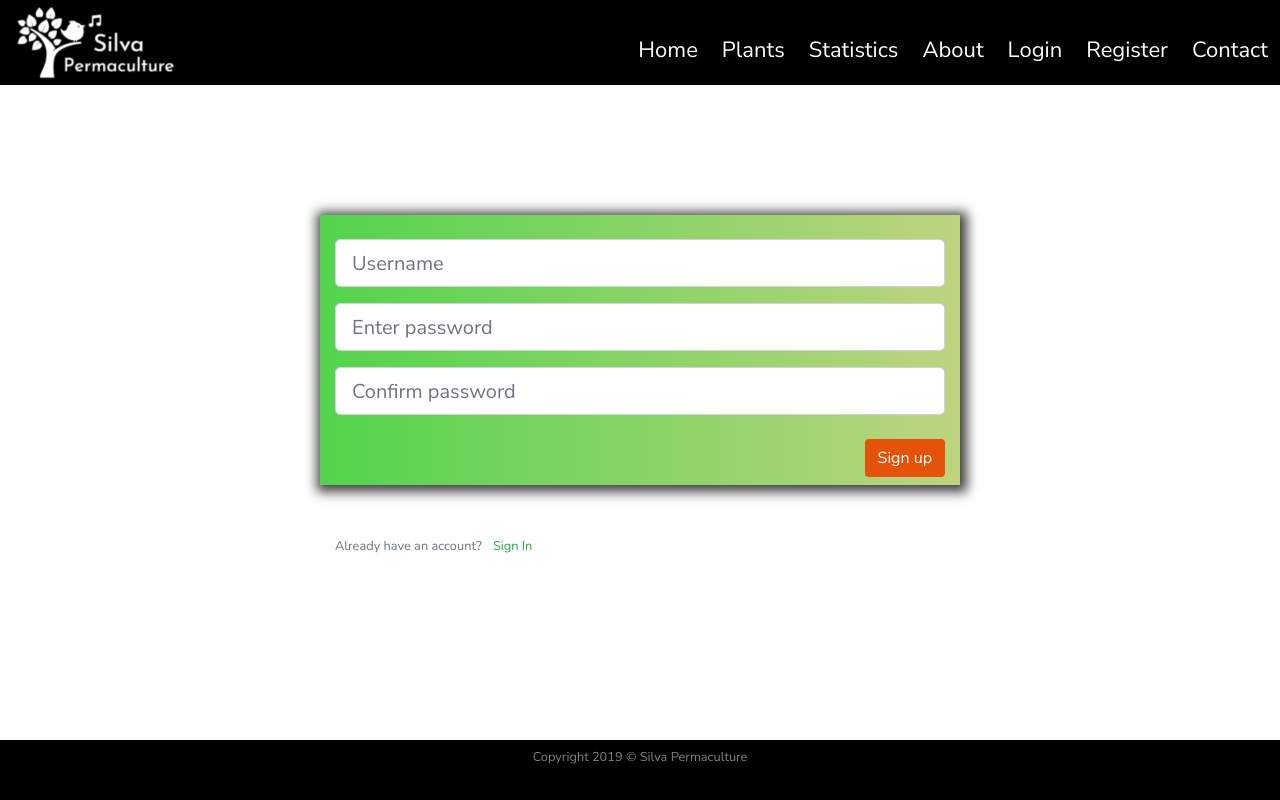
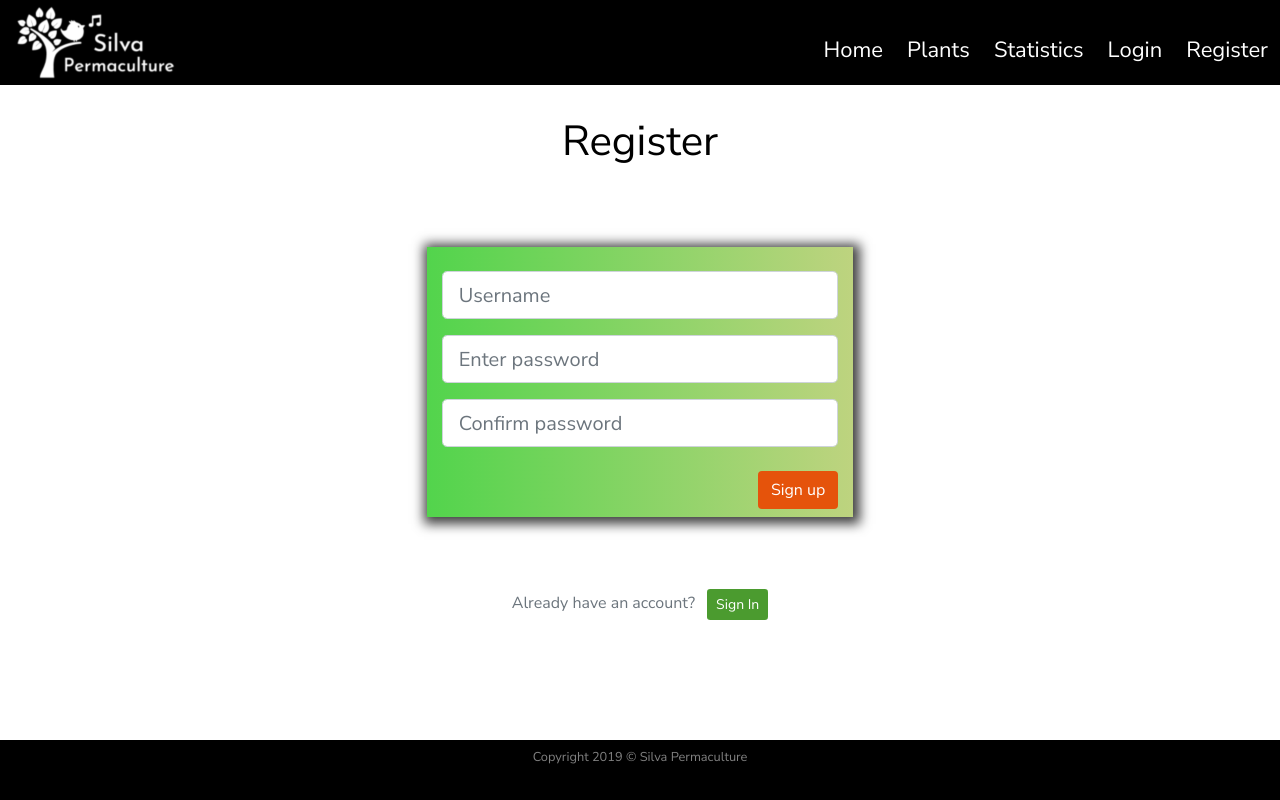
Before and after one commit to Walachul/SilvaPermaculture, a Flask app: page /register in a window 1280 px wide. Run offline with Flask 2, Linux system fonts and the light colour scheme; parts of the project's set-up code (start-up, migrations or seed data) failed here and were passed over; some libraries are stand-ins or nearby versions.

Commit message:
Removed about and contact templates. Restyled of the register page.

```diff
--- a/silvapermaculture/routes.py
+++ b/silvapermaculture/routes.py
@@ -23,9 +23,7 @@ def plants():
 @app.route("/statistics")
 def statistics():
     return render_template('statistics.html', title= 'Statistics')
-@app.route("/about")
-def about():
-    return render_template('about.html', title= 'About')
+
 @app.route("/login", methods=['GET', 'POST'])
 def login():
     if current_user.is_authenticated:
@@ -239,7 +237,3 @@ def searchn():
 
     return render_template('search_filter.html', title="Filtered search results", searchn=searchn,
                                        filterQuery=filterQuery)
-
-@app.route("/contact")
-def contact():
-    return render_template('contact.html', title= 'Contact')
--- a/silvapermaculture/static/css/style.css
+++ b/silvapermaculture/static/css/style.css
@@ -161,15 +161,16 @@ main{
     -moz-box-shadow: 2px 2px 11px 5px rgba(0,0,0,0.75);
     box-shadow: 2px 2px 11px 5px rgba(0,0,0,0.75);
 }
-#registration{
-    color: white;
-}
-#register-btn, #login-btn, #update-btn{
+
+#register-btn, #login-btn, #update-btn, #sign-in-btn{
     color:white;
     background-color: #E5530B;
     transition: all .5s
 }
-#register-btn:hover, #login-btn:hover, #update-btn:hover{
+#sign-in-btn{
+    background: #4B9B2F
+}
+#register-btn:hover, #login-btn:hover, #update-btn:hover, #sign-in-btn:hover{
     transform: scale(1.1);
     -webkit-box-shadow: 2px 2px 11px 5px rgba(0,0,0,0.75);
     -moz-box-shadow: 2px 2px 11px 5px rgba(0,0,0,0.75);
--- a/silvapermaculture/templates/about.html
+++ /dev/null
@@ -1,5 +0,0 @@
-{% extends "layout.html" %}
-    {% block content %}
-        <h1>About</h1>
-
-    {% endblock content %} #Jinja2 allows to put the name of the block here so to know which block is closing if we have multiple.
--- a/silvapermaculture/templates/contact.html
+++ /dev/null
@@ -1,5 +0,0 @@
-{% extends "layout.html" %}
-    {% block content %}
-        <h1 class="text-center">Contact</h1>
-
-    {% endblock content %} #Jinja2 allows to put the name of the block here so to know which block is closing if we have multiple.
--- a/silvapermaculture/templates/layout.html
+++ b/silvapermaculture/templates/layout.html
@@ -42,9 +42,6 @@ crossorigin="anonymous">
                                     <li class="nav-item mx-1">
                                         <a class="nav-link items" href="{{ url_for('statistics') }}">Statistics</a>
                                     </li>
-                                    <li class="nav-item mx-1">
-                                        <a class="nav-link items" href="{{ url_for('about') }}">About</a>
-                                    </li>
                                     {% if current_user.is_authenticated %}
                                          <li class="nav-item mx-1">
                                             <a class="nav-link items"  href="{{ url_for('new_plant') }}">Add Plant</a>
@@ -64,9 +61,6 @@ crossorigin="anonymous">
                                             <a class="nav-link items" href="{{ url_for('register') }}">Register</a>
                                         </li>
                                     {% endif %}
-                                    <li class="nav-item mx-1">
-                                        <a class="nav-link items"  href="{{ url_for('contact') }}">Contact</a>
-                                    </li>
                                 </ul>
                             </div>
                         </nav>
--- a/silvapermaculture/templates/register.html
+++ b/silvapermaculture/templates/register.html
@@ -2,13 +2,13 @@
     {% block content %}
         <div class="row">
             <div class="col-12">
-                <h1 class="my-3 text-center" id="heading">Register</h1>
+                <h1 class="text-center my-4 py-2" id="headingOther">Register</h1>
             </div>
 
         </div>
         <div class="row">
-            <div class="col-12 col-lg-6 mx-auto my-5" id="register">
-                    <form id="registration" class="my-4" method="POST" action="">
+            <div class="col-9 col-md-6 col-lg-4 mx-auto my-5" id="register">
+                    <form class="my-4" method="POST" action="">
                         {{ form.hidden_tag() }} <!-- CSRF token -->
                           <div class="form-group">
                               {% if form.username.errors %}
@@ -51,10 +51,10 @@
             </div>
         </div>
         <div class="row">
-            <div class="col-6 mx-auto">
-                <small class="text-muted text-center">
-                    Already have an account? <a class="ml-2 btn-outline-success" href="{{ url_for('login') }}">Sign In</a>
-                </small>
+            <div class="col-lg-6 my-4 mx-auto ">
+                <p class="text-muted text-center">
+                    Already have an account? <a class="ml-2 btn btn-sm" href="{{ url_for('login') }}" id="sign-in-btn">Sign In</a>
+                </p>
             </div>
         </div>
 
```
